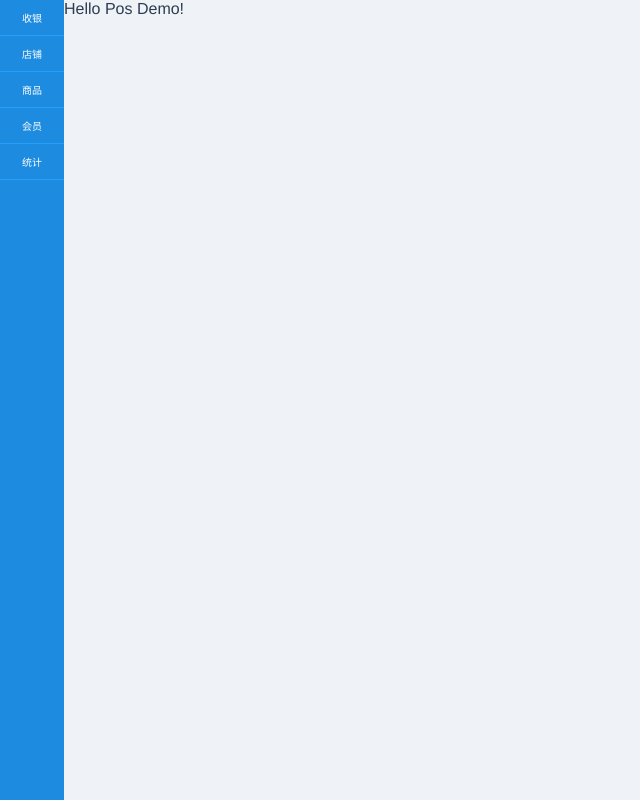
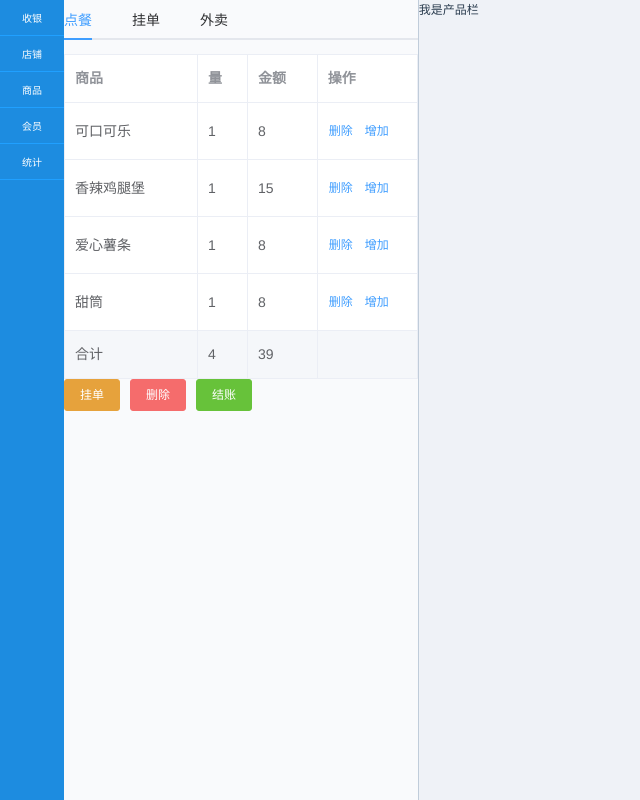
Before and after one commit to wq93/vue-pos, a Vue app: page /#/ in a window 1280 px wide. Shown: the whole page, without its empty margins (0-640 px from the left). Built offline with nearby package versions, Linux system fonts and the light colour scheme; a small style sheet from the web is missing.

Commit message:
添加商品表格

```diff
--- a/package.json
+++ b/package.json
@@ -12,6 +12,7 @@
   },
   "dependencies": {
     "element-ui": "^2.0.7",
+    "jquery": "^3.2.1",
     "vue": "^2.5.2",
     "vue-router": "^3.0.1"
   },
--- a/src/components/page/Pos.vue
+++ b/src/components/page/Pos.vue
@@ -1,14 +1,82 @@
 <template>
   <div class="pos">
-    Hello Pos Demo!
+    <el-row>
+      <el-col :span='7' id="order-list" class="pos-order">
+        <el-tabs>
+          <el-tab-pane label="点餐">
+            <el-table :data="tableData" border show-summary style="width: 100%">
+
+              <el-table-column prop="goodsName" label="商品"></el-table-column>
+              <el-table-column prop="count" label="量" width="50"></el-table-column>
+              <el-table-column prop="price" label="金额" width="70"></el-table-column>
+              <el-table-column label="操作" width="100" fixed="right">
+                <template scope="scope">
+                  <el-button type="text" size="small">删除</el-button>
+                  <el-button type="text" size="small">增加</el-button>
+                </template>
+              </el-table-column>
+            </el-table>
+            <div class="div-btn">
+              <el-button type="warning" size="small">挂单</el-button>
+              <el-button type="danger" size="small">删除</el-button>
+              <el-button type="success" size="small">结账</el-button>
+            </div>
+          </el-tab-pane>
+          <el-tab-pane label="挂单">
+            挂单
+          </el-tab-pane>
+          <el-tab-pane label="外卖">
+            外卖
+          </el-tab-pane>
+        </el-tabs>
+      </el-col>
+      <!--商品展示-->
+      <el-col :span="17">
+        我是产品栏
+      </el-col>
+    </el-row>
   </div>
 </template>
 
 <script>
+  import $ from 'jquery'
+
   export default {
-    name: 'Pos'
+    data() {
+      return {
+        tableData: [{
+          goodsName: '可口可乐',
+          price: 8,
+          count: 1
+        }, {
+          goodsName: '香辣鸡腿堡',
+          price: 15,
+          count: 1
+        }, {
+          goodsName: '爱心薯条',
+          price: 8,
+          count: 1
+        }, {
+          goodsName: '甜筒',
+          price: 8,
+          count: 1
+        }]
+      }
+    },
+    mounted() {
+      let orderHeight = document.body.clientHeight
+      $('#order-list').height(`${orderHeight}px`)
+    }
   }
 </script>
 <style scoped>
+  .pos {
+    font-size: 12px;
+  }
 
+  .pos-order {
+
+    background-color: #F9FAFC;
+    border-right: 1px solid #C0CCDA;
+  }
 </style>
```
Also changed, not shown: 2 other files (tests, documents, lock files or other folders).
